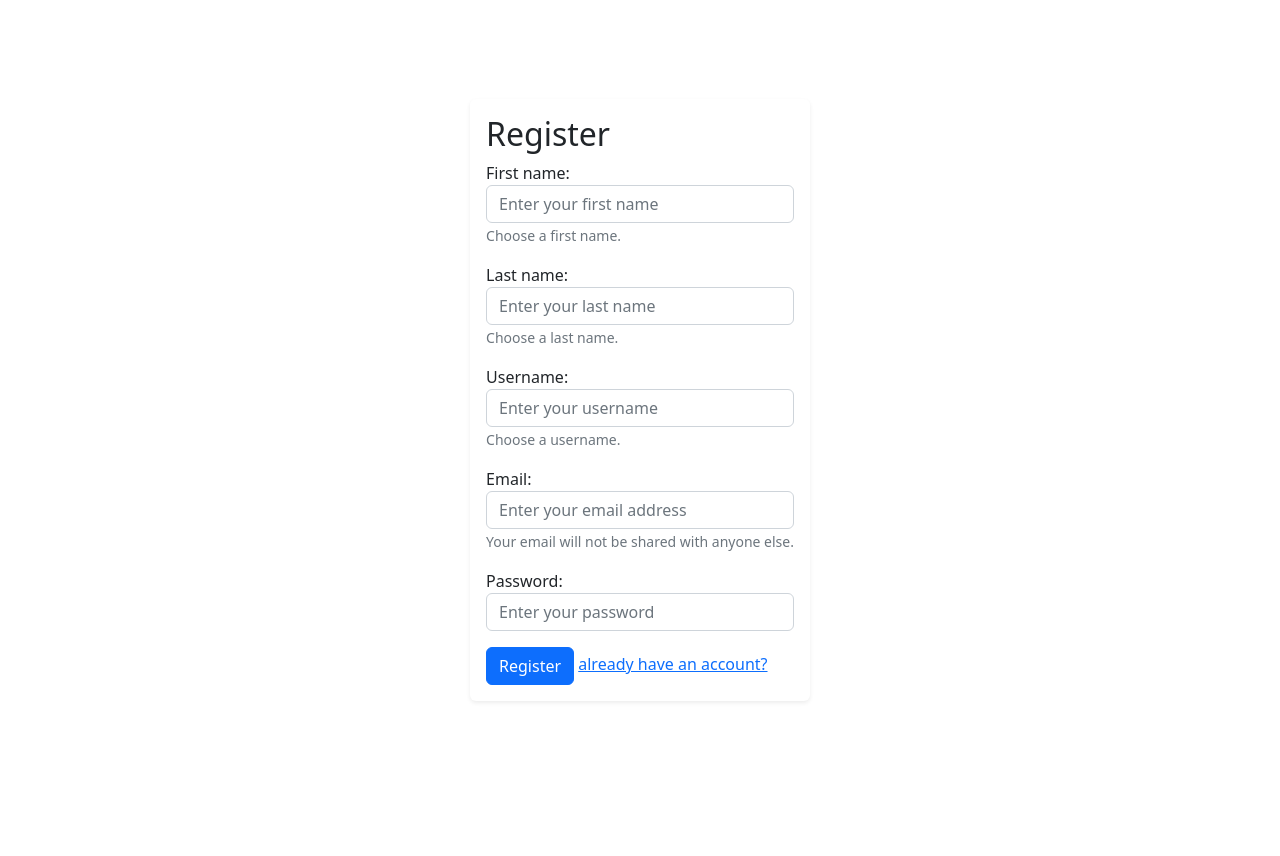
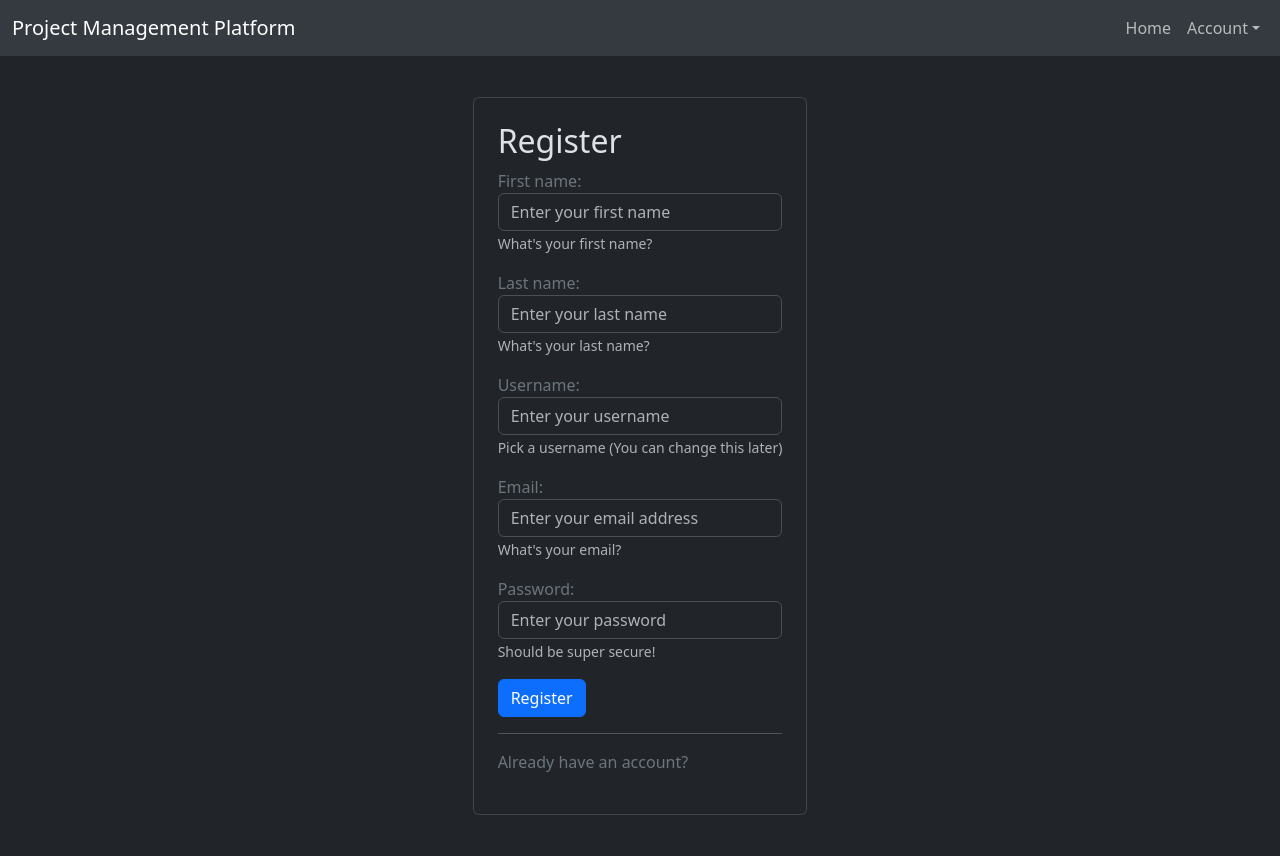
Before and after one commit to GitZol/pmp, a PHP site: page /register.php in a window 1280 px wide. Before the commit the page ends 702 px from the top, so only its background shows below. Run offline with PHP 8.4, Linux system fonts and the light colour scheme.

Commit message:
Dynamic navbar, WIP with most pages

```diff
--- a/home.php
+++ b/home.php
@@ -11,13 +11,14 @@ if (!isset($_SESSION["UserID"])){
     <meta charset="UTF-8">
     <meta name="viewport" content="width=device-width, initial-scale=1.0">
     <title>Home</title>
-    <link href="https://cdn.jsdelivr.net/npm/bootstrap@5.2.3/dist/css/bootstrap.min.css" rel="stylesheet" integrity="sha384-rbsA2VBKQhggwzxH7pPCaAqO46MgnOM80zW1RWuH61DGLwZJEdK2Kadq2F9CUG65" crossorigin="anonymous">
+    <link href="https://cdn.jsdelivr.net/npm/bootstrap@5.3.2/dist/css/bootstrap.min.css" rel="stylesheet" integrity="sha384-T3c6CoIi6uLrA9TneNEoa7RxnatzjcDSCmG1MXxSR1GAsXEV/Dwwykc2MPK8M2HN" crossorigin="anonymous">
     <link rel="stylesheet" href="https://cdnjs.cloudflare.com/ajax/libs/font-awesome/5.15.4/css/all.min.css">
     <link rel="stylesheet" href="styles.css">
     <script src="home.js"></script>
-    <script src="https://cdn.jsdelivr.net/npm/bootstrap@5.0.2/dist/js/bootstrap.bundle.min.js" integrity="sha384-MrcW6ZMFYlzcLA8Nl+NtUVF0sA7MsXsP1UyJoMp4YLEuNSfAP+JcXn/tWtIaxVXM" crossorigin="anonymous" defer></script>
+    <script src="https://cdn.jsdelivr.net/npm/bootstrap@5.3.2/dist/js/bootstrap.bundle.min.js" integrity="sha384-C6RzsynM9kWDrMNeT87bh95OGNyZPhcTNXj1NW7RuBCsyN/o0jlpcV8Qyq46cDfL" crossorigin="anonymous"></script>
 </head>
 <body>
+    <?php include 'navbar.php'; ?>
     <div class="container">
         <?php include 'fetch_projects.php'; ?>
         <a href="account.php" class="btn btn-primary">View Account Details</a>
--- /dev/null
+++ b/navbar.php
@@ -0,0 +1,49 @@
+<?php
+$loggedIn = isset($_SESSION["UserID"]);
+?>
+
+<nav class="navbar navbar-expand-lg bg-body-secondary">
+    <div class="container-fluid">
+        <a class="navbar-brand" href="index.php">Project Management Platform</a>
+        <button class="navbar-toggler" type="button" data-bs-toggle="collapse" data-bs-target="#navbarSupportedContent" aria-controls="navbarSupportedContent" aria-expanded="false" aria-label="Toggle navigation">
+        <span class="navbar-toggler-icon"></span>
+        </button>
+        <div class="collapse navbar-collapse justify-content-end" id="navbarSupportedContent">
+        <ul class="navbar-nav mb-2 mb-lg-0">
+
+            <?php
+            if ($loggedIn) {
+                echo '
+                <li class="nav-item">
+                    <a class="nav-link" href="account.php">User Home</a>
+                </li>
+                <li class="nav-item dropdown">
+                    <a class="nav-link dropdown-toggle" href="#" role="button" data-bs-toggle="dropdown" data-bs-display="static" aria-expanded="false">Account</a>
+                <ul class="dropdown-menu dropdown-menu-lg-end" style="min-width:inherit;">
+                    <li><a class="dropdown-item" href="account.php">Profile</a></li>
+                    <li><hr class="dropdown-divider"></li>
+                    <li><a class="dropdown-item" href="logout.php">Logout</a></li>
+                </ul>
+                </li>
+                ';
+            } else {
+                echo '
+                <li class="nav-item">
+                    <a class="nav-link" href="index.php">Home</a>
+                </li>
+                <li class="nav-item dropdown">
+                    <a class="nav-link dropdown-toggle" href="#" role="button" data-bs-toggle="dropdown" data-bs-display="static" aria-expanded="false">Account</a>
+                <ul class="dropdown-menu dropdown-menu-lg-end" style="min-width:inherit;">
+                    <li><a class="dropdown-item" href="login.php">Login</a></li>
+                    <li><hr class="dropdown-divider"></li>
+                    <li><a class="dropdown-item" href="register.php">Register</a></li>
+                </ul>
+                </li>
+                ';
+            }
+            ?>
+
+            </ul>
+        </div>
+    </div>
+</nav>
--- a/register.php
+++ b/register.php
@@ -1,15 +1,16 @@
 <!DOCTYPE html>
-<html lang="en">
+<html lang="en" data-bs-theme="dark">
 <head>
     <meta charset="UTF-8">
     <meta name="viewport" content="width=device-width, initial-scale=1.0">
     <title>Register</title>
-    <link href="https://cdn.jsdelivr.net/npm/bootstrap@5.2.3/dist/css/bootstrap.min.css" rel="stylesheet" integrity="sha384-rbsA2VBKQhggwzxH7pPCaAqO46MgnOM80zW1RWuH61DGLwZJEdK2Kadq2F9CUG65" crossorigin="anonymous">
-    <script src="https://cdn.jsdelivr.net/npm/bootstrap@5.0.2/dist/js/bootstrap.bundle.min.js" integrity="sha384-MrcW6ZMFYlzcLA8Nl+NtUVF0sA7MsXsP1UyJoMp4YLEuNSfAP+JcXn/tWtIaxVXM" crossorigin="anonymous" defer></script>
+    <link href="https://cdn.jsdelivr.net/npm/bootstrap@5.3.2/dist/css/bootstrap.min.css" rel="stylesheet" integrity="sha384-T3c6CoIi6uLrA9TneNEoa7RxnatzjcDSCmG1MXxSR1GAsXEV/Dwwykc2MPK8M2HN" crossorigin="anonymous">
+    <script src="https://cdn.jsdelivr.net/npm/bootstrap@5.3.2/dist/js/bootstrap.bundle.min.js" integrity="sha384-C6RzsynM9kWDrMNeT87bh95OGNyZPhcTNXj1NW7RuBCsyN/o0jlpcV8Qyq46cDfL" crossorigin="anonymous"></script>
 </head>
 <body>
+    <?php include 'navbar.php'; ?>
     <div class="container d-flex flex-column align-items-center justify-content-center vh-100">
-    <div class="card border-0 shadow-sm p-3">
+    <div class="card border-1 p-4">
             <h2>Register</h2>
             <?php
             $hostname = "127.0.0.1";
@@ -25,11 +26,11 @@
                 }
 
                 $stmt = $mysqli->prepare(
-                    "INSERT INTO user (Username, Email, Password,FirstName,LastName)
-                    VALUES (?, ?, ?,?,?)"
+                    "INSERT INTO user (Username, Email, Password, FirstName, LastName)
+                    VALUES (?, ?, ?, ?, ?)"
                 );
 
-                $stmt->bind_param("sssss", $username, $email, $password,$firstName,$lastName,);
+                $stmt->bind_param("sssss", $username, $email, $password, $firstName, $lastName,);
 
                 $username = $_POST["username"];
                 $email = $_POST["email"];
@@ -54,38 +55,43 @@
 
             <form action="register.php" method="post">
                 <div class="mb-3">
-                    <label for="firstName">First name:</label>
+                    <label for="FirstName" class="text-secondary" style="font-weight: 500;">First name:</label>
                     <input id="firstName" name="firstName" required=""
                     type="text" class="form-control" placeholder="Enter your first name" />
-                    <small id="FirstNameHelp" class="form-text text-muted">Choose a first name.</small>
+                    <small id="FirstNameHelp" class="form-text text-muted">What's your first name?</small>
                 </div>
                 <div class="mb-3">
-                    <label for="lastName">Last name:</label>
+                    <label for="LastName" class="text-secondary" style="font-weight: 500;">Last name:</label>
                     <input id="lastName" name="lastName" required=""
                     type="text" class="form-control" placeholder="Enter your last name" />
-                    <small id="LastNameHelp" class="form-text text-muted">Choose a last name.</small>
+                    <small id="LastNameHelp" class="form-text text-muted">What's your last name?</small>
                 </div>
                 <div class="mb-3">
-                    <label for="username">Username:</label>
+                    <label for="username" class="text-secondary" style="font-weight: 500;">Username:</label>
                     <input id="username" name="username" required=""
                     type="text" class="form-control" placeholder="Enter your username" />
-                    <small id="usernameHelp" class="form-text text-muted">Choose a username.</small>
+                    <small id="usernameHelp" class="form-text text-muted">Pick a username (You can change this later)</small>
                 </div>
                 <div class="mb-3">
-                    <label for="email">Email:</label>
+                    <label for="email" class="text-secondary" style="font-weight: 500;">Email:</label>
                     <input id="email" name="email" required=""
                     type="email" class="form-control" placeholder="Enter your email address"/>
-                    <small id="emailHelp" class="form-text text-muted">Your email will not be shared with anyone else.</small>
+                    <small id="emailHelp" class="form-text text-muted">What's your email?</small>
                 </div>
                 <div class="mb-3">
-                    <label for="password">Password:</label>
+                    <label for="password" class="text-secondary" style="font-weight: 500;">Password:</label>
                     <input id="password" name="password" required=""
                     type="password" class="form-control" placeholder="Enter your password" />
+                    <small id="passwordHelp" class="form-text text-muted">Should be super secure!</small>
                 </div>
                 <input name="register" type="submit"
                 value="Register" class="btn btn-primary"/>
-                <a href="login.php">already have an account?</a>
-            </form>
+                </form>
+            <hr class="hr hr-blurry" />
+            <p class="text-secondary"><a href="login.php" style="text-decoration: none; color: inherit;">Already have an account?</a></p>
         </div>
+        <script>
+        includeHTML();
+        </script>
 </body>
 </html>
```
Also changed, not shown: index.php (+4 -4 lines), login.php (+27 -13 lines), logout.php (added, +10 -0 lines), home.js (line endings or trailing spaces).
